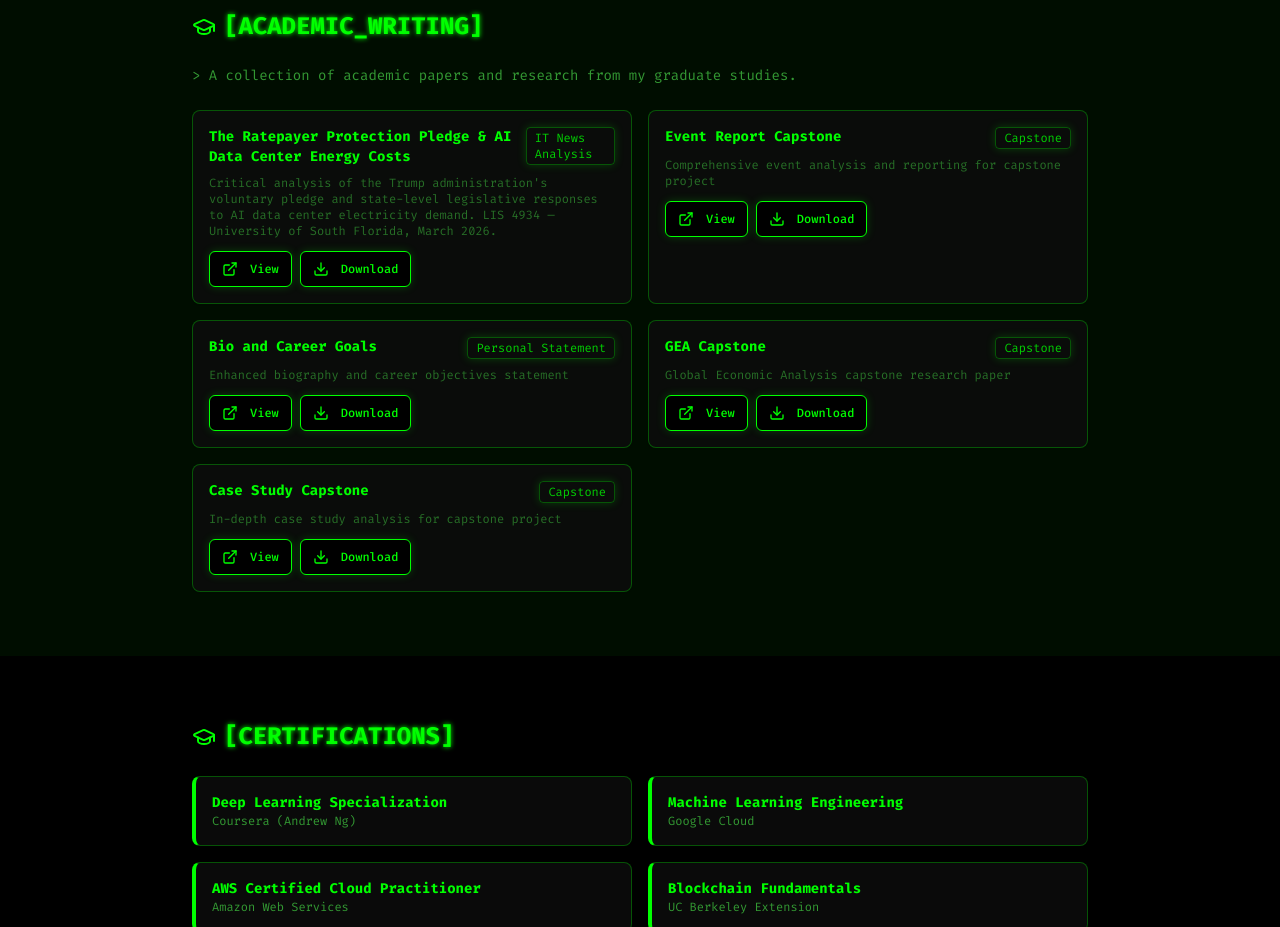
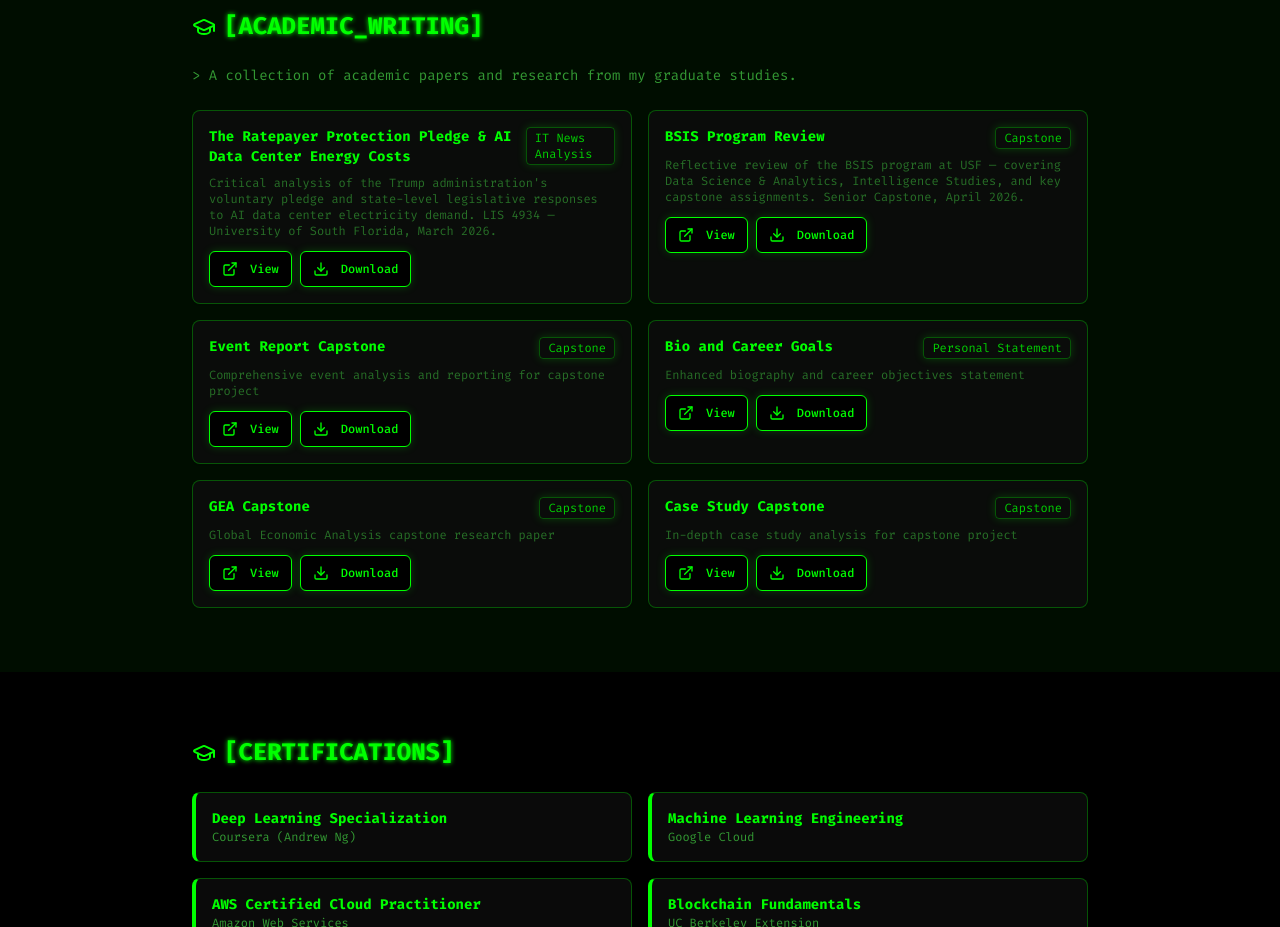
Before and after one commit to ianalloway/ian-web-forge, a React (Vite) app: page / in a window 1280 px wide. Shown: the part 4600-5527 px from the top of the page. Built offline with nearby package versions, Linux system fonts and the light colour scheme; no server answers.

Commit message:
Add BSIS Program Review — Senior Capstone, USF April 2026

```diff
--- a/src/pages/Index.tsx
+++ b/src/pages/Index.tsx
@@ -185,6 +185,12 @@ const academicPapers = [
     description: 'Critical analysis of the Trump administration\'s voluntary pledge and state-level legislative responses to AI data center electricity demand. LIS 4934 — University of South Florida, March 2026.',
     file: '/papers/it-news-essay-ratepayer-protection.pdf',
     category: 'IT News Analysis',
+  },
+  {
+    title: 'BSIS Program Review',
+    description: 'Reflective review of the BSIS program at USF — covering Data Science & Analytics, Intelligence Studies, and key capstone assignments. Senior Capstone, April 2026.',
+    file: '/papers/bsis-program-review-alloway.pdf',
+    category: 'Capstone',
   },
   {
     title: 'Event Report Capstone',
```
Also changed, not shown: 1 other file (tests, documents, lock files or other folders).
